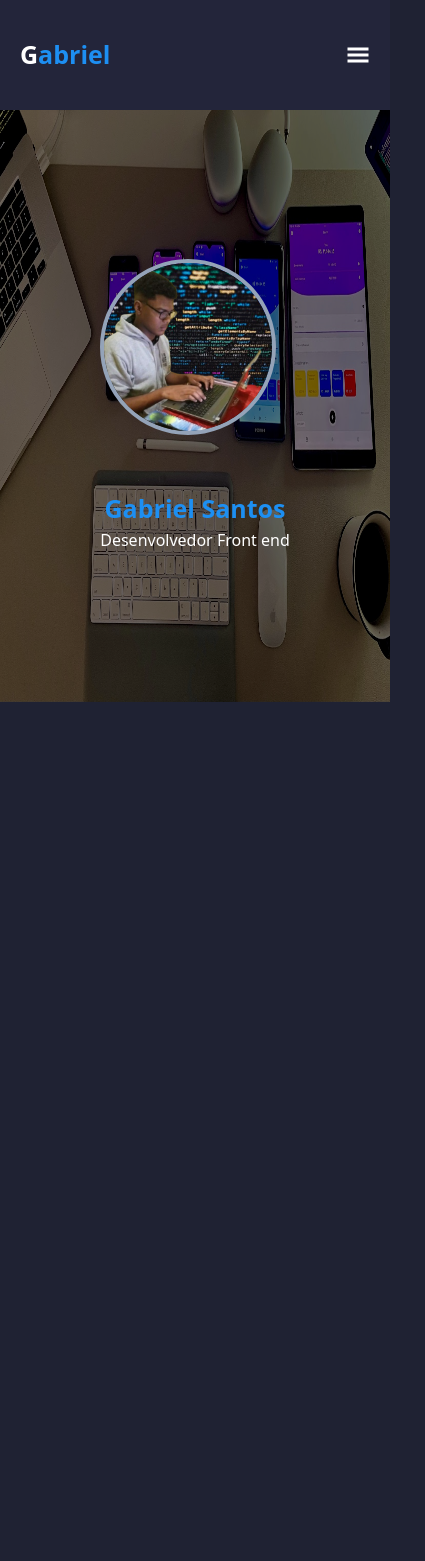
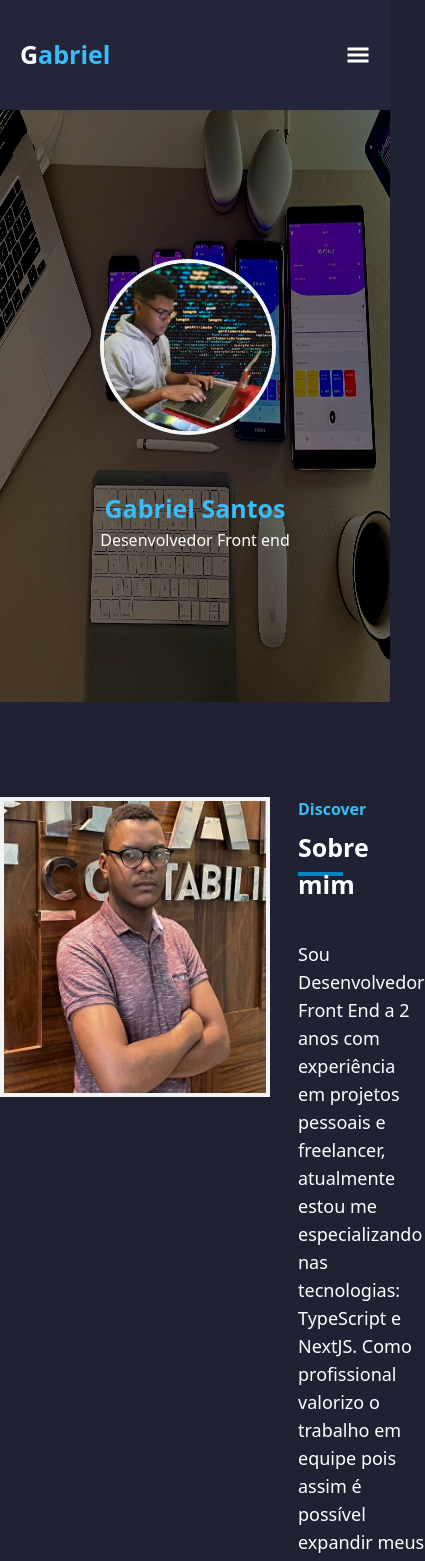
Before and after one commit to Eubiel178/tech-gabriel-next, a Next.js app: page / in a window 390 px wide. Shown: the top 1561 px of the page, 425 px wide, since content can reach past the window. Before the commit the page ends 844 px from the top, so only its background shows below. Built offline with nearby package versions, Linux system fonts and the light colour scheme.

Commit message:
about estilizado e responsivo

```diff
--- a/next.config.js
+++ b/next.config.js
@@ -1,6 +1,6 @@
 /** @type {import('next').NextConfig} */
 const nextConfig = {
   reactStrictMode: true,
-}
+};
 
-module.exports = nextConfig
+module.exports = nextConfig;
--- a/src/components/Header/index.tsx
+++ b/src/components/Header/index.tsx
@@ -2,12 +2,14 @@ import { NavBar } from "./NavBar";
 
 export const Header = () => {
   return (
-    <header className="bg-secondary py-9 px-5 flex justify-between items-center">
-      <h1 className="title-1 ">
-        G<span className="text-highlight">abriel</span>
-      </h1>
+    <header className="bg-secondary py-9 px-5 centered">
+      <div className="content-width flex justify-between items-center">
+        <h1 className="title-1 ">
+          G<span className="text-highlight">abriel</span>
+        </h1>
 
-      <NavBar />
+        <NavBar />
+      </div>
     </header>
   );
 };
--- /dev/null
+++ b/src/components/Sections/About/index.tsx
@@ -0,0 +1,57 @@
+import developerImg from "@/assets/images/developer-large-image.jpeg";
+
+import Image from "next/image";
+// width: 100%;
+// height: ;
+export const About = () => {
+  return (
+    <section className="relative centered py-y-default" id="about-me__section">
+      <div className="content-width flex gap-7">
+        <figure className="min-w-[16.875rem] w-[60vw] max-w-[30rem] min-h-[16.875rem] h-full max-h-[30rem]">
+          <Image
+            className="block w-full h-full w-full border-solid border-4 border-gray-100 medium:w-full medium:h-[18.75rem] "
+            src={developerImg}
+            alt="Foto do desenvolvedor: Gabriel Santos"
+          />
+        </figure>
+
+        <div className="w-full flex flex-col justify-between items-start gap-10">
+          <div className="flex flex-col gap-9">
+            <div className="flex flex-col gap-2">
+              <span className="text-highlight font-black">Discover</span>
+
+              <h2 className="title-2">
+                <span className="border-solid	border-b-4 border-sky-600 pb-2">
+                  Sob
+                </span>
+                re mim
+              </h2>
+            </div>
+
+            <p className="text-lg">
+              Sou Desenvolvedor Front End a 2 anos com experiência em projetos
+              pessoais e freelancer, atualmente estou me especializando nas
+              tecnologias: TypeScript e NextJS. Como profissional valorizo o
+              trabalho em equipe pois assim é possível expandir meus horizontes.
+              Tenho a meta de me tornar um desenvolvedor FullStack excepcional,
+              contribuindo para projetos inovadores que impactem positivamente a
+              vida das pessoas.
+            </p>
+          </div>
+
+          <button
+            className="text-base bg-highlight p-2 rounded-md"
+            aria-label="Botão para baixar o curriculo de Gabriel Santos"
+          >
+            <a
+              href="./CV Desenvolvedor Gabriel Silva.pdf"
+              download="CV Desenvolvedor: Gabriel Santos"
+            >
+              Baixar Currículo
+            </a>
+          </button>
+        </div>
+      </div>
+    </section>
+  );
+};
--- a/src/components/Sections/DeveloperInfo/index.tsx
+++ b/src/components/Sections/DeveloperInfo/index.tsx
@@ -13,7 +13,7 @@ export const DeveloperInfo = () => {
 
       <div className="container-config z-10 container-config">
         <Image
-          className="border-solid border-4 border-slate-400 rounded-full h-44 w-44
+          className="border-solid border-4 border-gray-100 rounded-full h-44 w-44
 
 	"
           src={developer}
--- a/src/components/index.ts
+++ b/src/components/index.ts
@@ -1,2 +1,3 @@
 export { Header } from "./Header/index";
+export { About } from "./Sections/About";
 export { DeveloperInfo } from "./Sections/DeveloperInfo";
--- a/src/pages/index.tsx
+++ b/src/pages/index.tsx
@@ -1,4 +1,4 @@
-import { Header, DeveloperInfo } from "@/components";
+import { Header, DeveloperInfo, About } from "@/components";
 
 export default function Home() {
   return (
@@ -7,6 +7,7 @@ export default function Home() {
 
       <main>
         <DeveloperInfo />
+        <About />
       </main>
     </>
   );
--- a/tailwind.config.ts
+++ b/tailwind.config.ts
@@ -13,16 +13,14 @@ const config: Config = {
         medium: { max: "420px" },
         large: { max: "550px" },
       },
-      backgroundImage: {
-        "gradient-radial": "radial-gradient(var(--tw-gradient-stops))",
-        "gradient-conic":
-          "conic-gradient(from 180deg at 50% 50%, var(--tw-gradient-stops))",
+      padding: {
+        "y-default": "95px",
       },
       colors: {
         primary: "#1f2233",
         secondary: "#23253a",
         tertiary: "#2b2e41",
-        highlight: "#1d8ff2",
+        highlight: "rgb(56 189 248)",
         shadow: "rgba(0, 0, 0, 0.519)",
       },
     },
```
Also changed, not shown: 1 other file (tests, documents, lock files or other folders).
